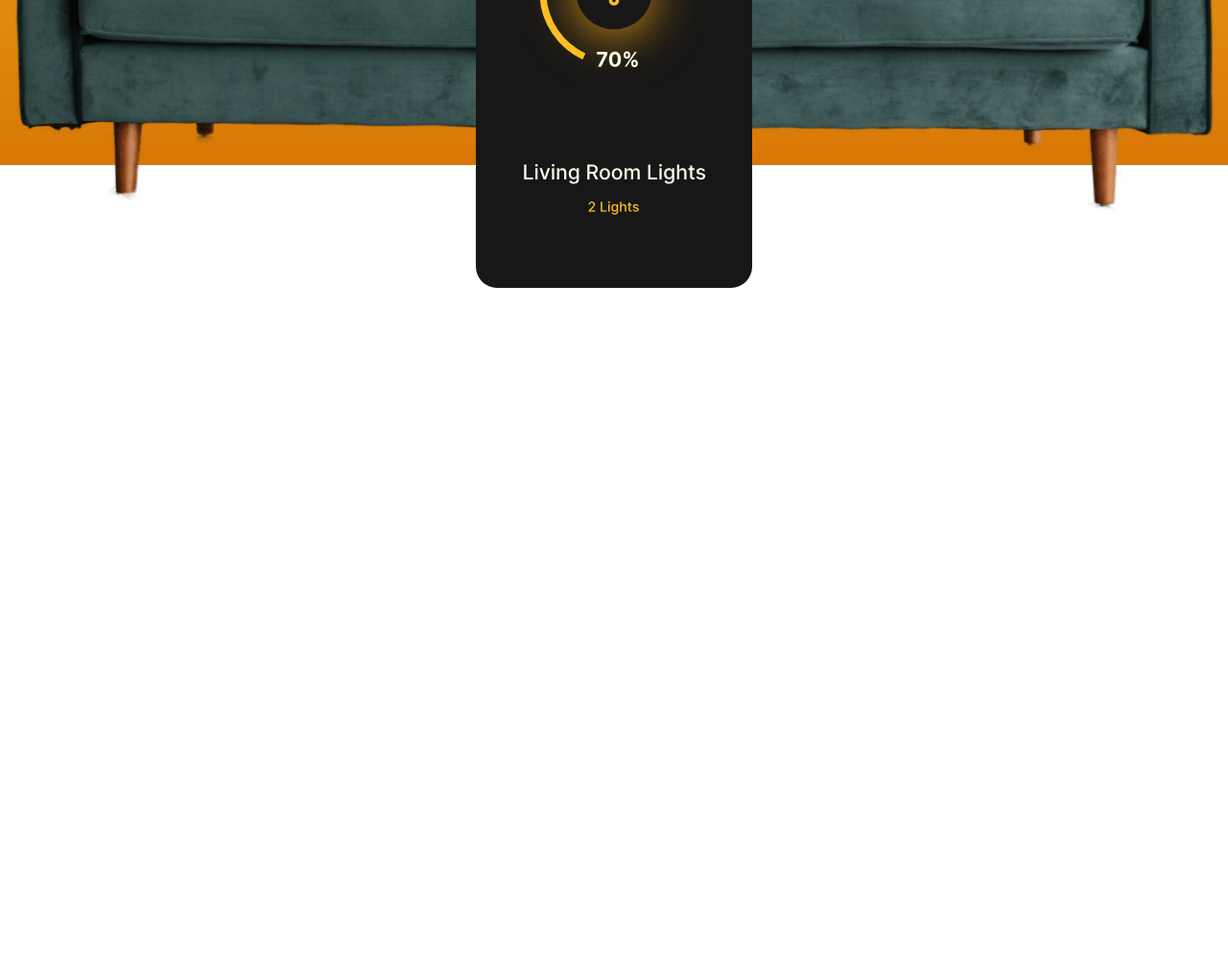
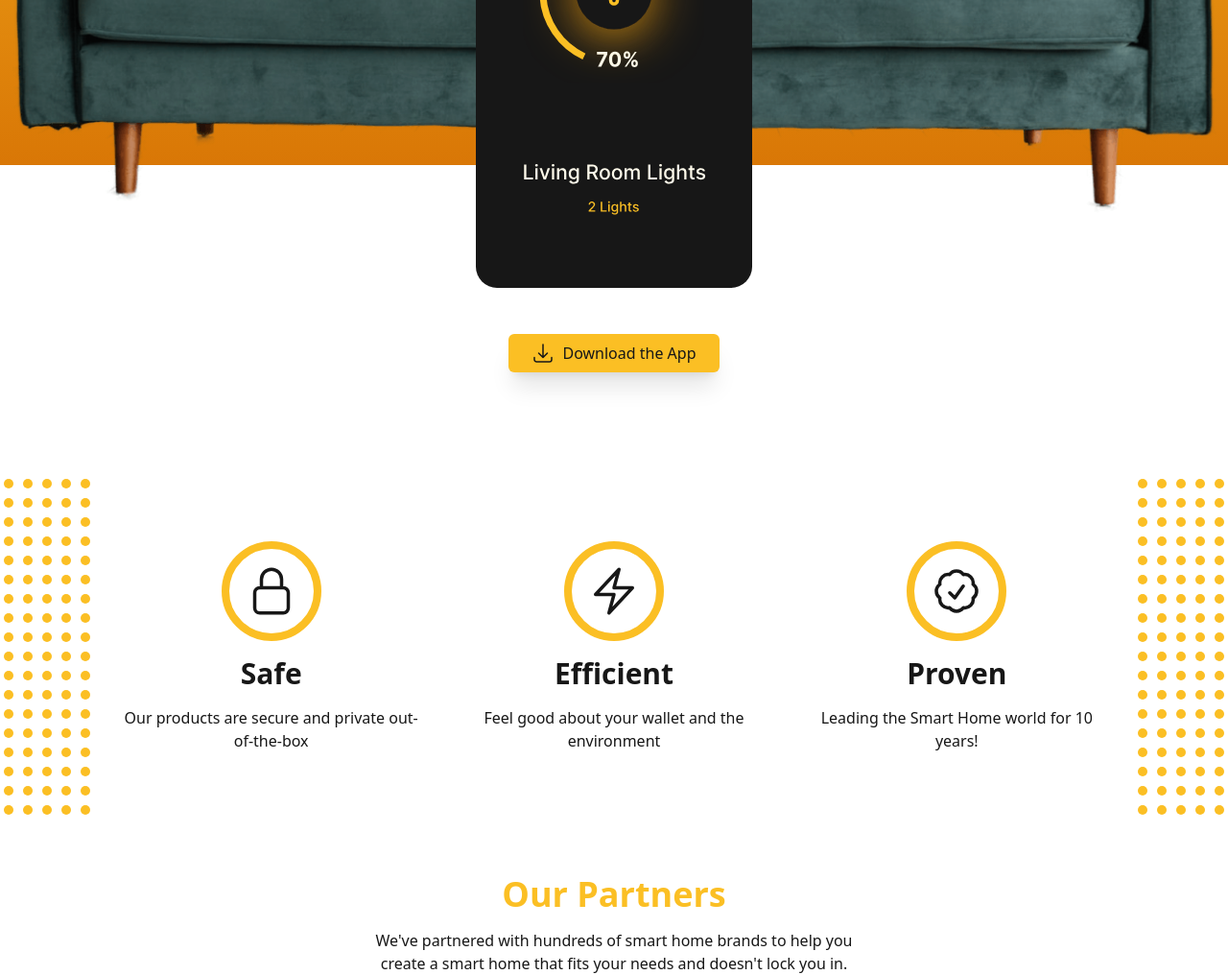
Before and after one commit to EgbuleNuel/homesmart-landing-page, a website built with Vite: page index.html in a window 1280 px wide. Shown: the part 584-1600 px from the top of the page at 96% size. Before the commit the page ends 884 px from the top, so only its background shows below. Built offline with nearby package versions, Linux system fonts and the light colour scheme.

Commit message:
Our qualities section done

```diff
--- a/index.html
+++ b/index.html
@@ -46,7 +46,7 @@
         </button>
         <div
           role="menubar"
-          class="hidden flex-col gap-4 absolute left-0 right-0 top-16 bg-amber-400 shadow-xl text-center text-lg p-6 items-center lg:flex lg:flex-row lg:static lg:shadow-none lg:justify-between lg:w-full"
+          class="hidden flex-col gap-4 absolute left-0 right-0 top-16 bg-amber-400 shadow-xl text-center text-lg p-6 items-center z-40 lg:flex lg:flex-row lg:static lg:shadow-none lg:justify-between lg:w-full"
         >
           <a
             role="menuitem"
@@ -92,7 +92,124 @@
         />
       </div>
     </header>
+    <main
+      class="grid gap-12 sm:gap-16 md:gap-24 lg:gap-32 px-8 overflow-hidden"
+    >
+      <a
+        href="#"
+        class="py-2 px-6 bg-amber-400 dark:text-neutral-900 mx-auto my-12 flex gap-2 shadow-xl hover:shadow-none transition-shadow focus:outline-none focus-visible:ring-4 ring-neutral-900 rounded-md ring-offset-white dark:ring-offset-neutral-800 dark:ring-amber-400"
+      >
+        <svg
+          xmlns="http://www.w3.org/2000/svg"
+          fill="none"
+          viewBox="0 0 24 24"
+          stroke-width="1.5"
+          stroke="currentColor"
+          class="w-6 h-6"
+        >
+          <path
+            stroke-linecap="round"
+            stroke-linejoin="round"
+            d="M3 16.5v2.25A2.25 2.25 0 005.25 21h13.5A2.25 2.25 0 0021 18.75V16.5M16.5 12L12 16.5m0 0L7.5 12m4.5 4.5V3"
+          />
+        </svg>
 
+        <span>Download the App</span>
+      </a>
+      <section class="relative" aria-labelledby="qualities">
+        <img
+          src="./assets/dots.svg"
+          aria-hidden="true"
+          class="hidden lg:block absolute top-1/2 -translate-y-1/2 -left-24 xl:-left-7"
+          alt="dots"
+        />
+        <img
+          src="./assets/dots.svg"
+          aria-hidden="true"
+          class="hidden lg:block absolute top-1/2 -translate-y-1/2 -right-24 xl:-right-7"
+          alt="dots"
+        />
+        <h2 class="sr-only" id="qualities">Our Qualities</h2>
+        <div
+          class="container mx-auto max-w-5xl flex flex-wrap gap-12 items-start justify-center md:justify-between"
+        >
+          <div class="grid gap-4 justify-items-center text-center md:flex-1">
+            <div class="rounded-full border-8 border-amber-400 p-4">
+              <svg
+                xmlns="http://www.w3.org/2000/svg"
+                fill="none"
+                viewBox="0 0 24 24"
+                stroke-width="1.5"
+                stroke="currentColor"
+                class="w-14 h-14"
+              >
+                <path
+                  stroke-linecap="round"
+                  stroke-linejoin="round"
+                  d="M16.5 10.5V6.75a4.5 4.5 0 10-9 0v3.75m-.75 11.25h10.5a2.25 2.25 0 002.25-2.25v-6.75a2.25 2.25 0 00-2.25-2.25H6.75a2.25 2.25 0 00-2.25 2.25v6.75a2.25 2.25 0 002.25 2.25z"
+                />
+              </svg>
+            </div>
+            <h3 class="text-3xl font-bold">Safe</h3>
+            <p>Our products are secure and private out-of-the-box</p>
+          </div>
+          <div class="grid gap-4 justify-items-center text-center md:flex-1">
+            <div class="rounded-full border-8 border-amber-400 p-4">
+              <svg
+                xmlns="http://www.w3.org/2000/svg"
+                fill="none"
+                viewBox="0 0 24 24"
+                stroke-width="1.5"
+                stroke="currentColor"
+                class="w-14 h-14"
+              >
+                <path
+                  stroke-linecap="round"
+                  stroke-linejoin="round"
+                  d="M3.75 13.5l10.5-11.25L12 10.5h8.25L9.75 21.75 12 13.5H3.75z"
+                />
+              </svg>
+            </div>
+            <h3 class="text-3xl font-bold">Efficient</h3>
+            <p>Feel good about your wallet and the environment</p>
+          </div>
+          <div class="grid gap-4 justify-items-center text-center md:flex-1">
+            <div class="rounded-full border-8 border-amber-400 p-4">
+              <svg
+                xmlns="http://www.w3.org/2000/svg"
+                fill="none"
+                viewBox="0 0 24 24"
+                stroke-width="1.5"
+                stroke="currentColor"
+                class="w-14 h-14"
+              >
+                <path
+                  stroke-linecap="round"
+                  stroke-linejoin="round"
+                  d="M9 12.75L11.25 15 15 9.75M21 12c0 1.268-.63 2.39-1.593 3.068a3.745 3.745 0 01-1.043 3.296 3.745 3.745 0 01-3.296 1.043A3.745 3.745 0 0112 21c-1.268 0-2.39-.63-3.068-1.593a3.746 3.746 0 01-3.296-1.043 3.745 3.745 0 01-1.043-3.296A3.745 3.745 0 013 12c0-1.268.63-2.39 1.593-3.068a3.745 3.745 0 011.043-3.296 3.746 3.746 0 013.296-1.043A3.746 3.746 0 0112 3c1.268 0 2.39.63 3.068 1.593a3.746 3.746 0 013.296 1.043 3.746 3.746 0 011.043 3.296A3.745 3.745 0 0121 12z"
+                />
+              </svg>
+            </div>
+            <h3 class="text-3xl font-bold">Proven</h3>
+            <p>Leading the Smart Home world for 10 years!</p>
+          </div>
+        </div>
+      </section>
+      <section
+        aria-labelledby="partners"
+        class="gap-8 place-items-center text-center grid"
+      >
+        <div class="grid gap-4">
+          <h2 id="partners" class="text-4xl font-bold text-amber-400">
+            Our Partners
+          </h2>
+          <p class="w-full max-w-lg">
+            We've partnered with hundreds of smart home brands to help you
+            create a smart home that fits your needs and doesn't lock you in.
+          </p>
+        </div>
+      </section>
+    </main>
     <script type="module" src="/main.js"></script>
   </body>
 </html>
```
